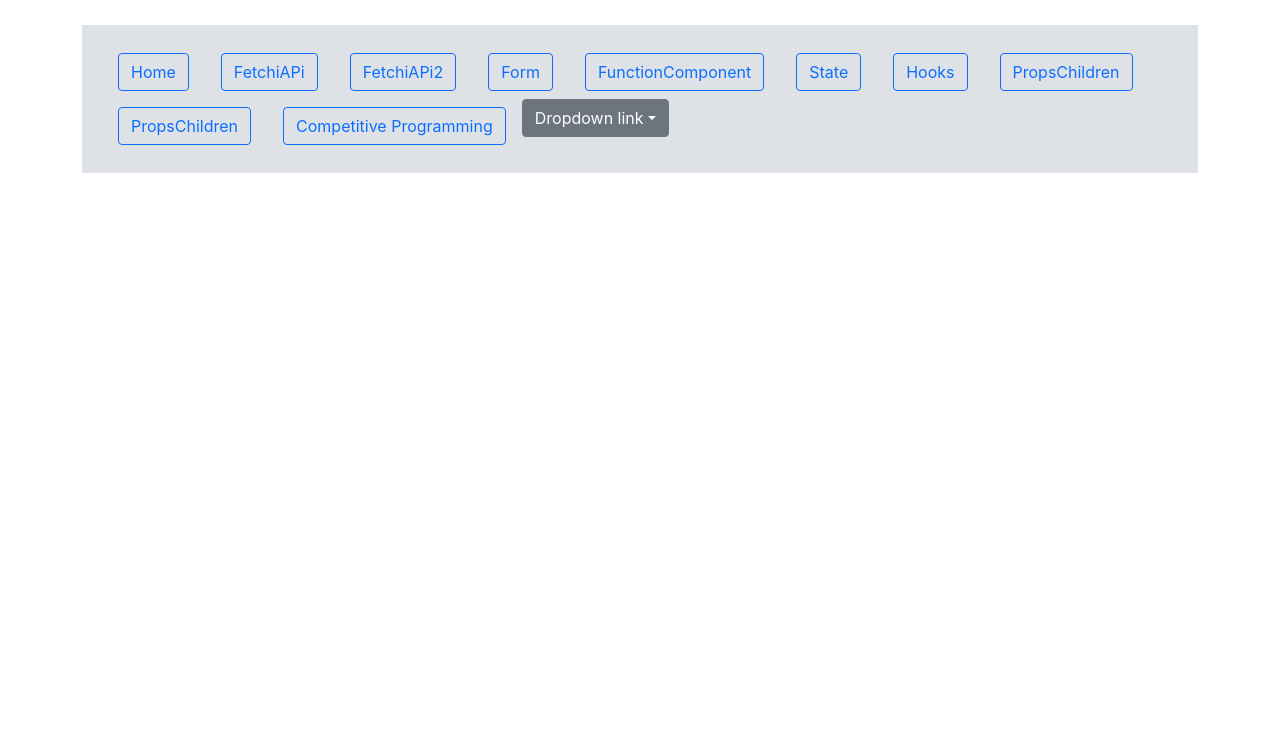
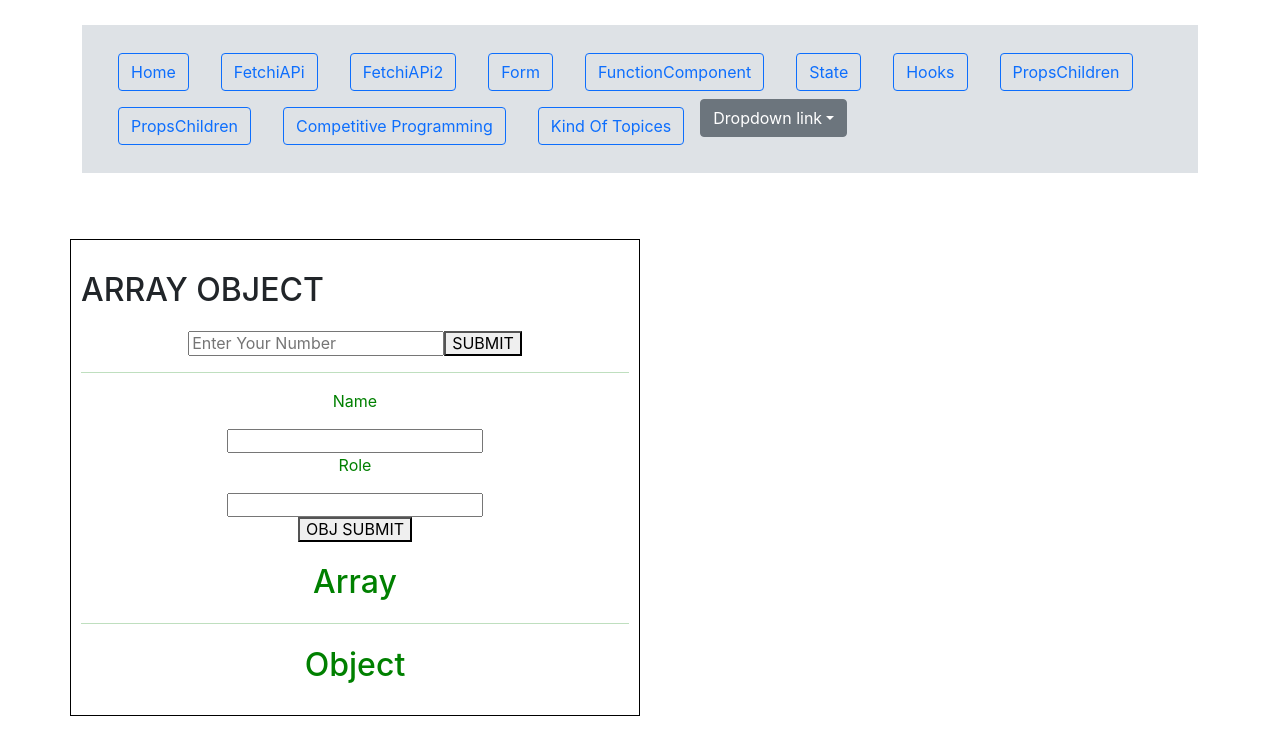
Before and after one commit to balaji1610/basic_react_new, a React (Create React App) app: page /kindOfTopices in a window 1280 px wide. Shown: the top 754 px of the page. Built offline with nearby package versions, Linux system fonts and the light colour scheme.

Commit message:
setarray&object

```diff
--- a/src/App.js
+++ b/src/App.js
@@ -22,7 +22,7 @@ import Nav from "./Components/Nav";
 import Lists from "./Components/Lists";
 
 import Program from "./CompetitiveProgramming/Program/Program";
-
+import Miscellaneous from "./Components/KindofTopices/miscellaneous/miscellaneousTopic";
 <img src={logo} className="App-logo" alt="logo" />;
 
 function App() {
@@ -46,6 +46,8 @@ function App() {
           <Route path="/List" element={<Lists />} />
 
           <Route path="/Competitiveprogramming" element={<Program />} />
+
+          <Route path="/kindOfTopices" element={<Miscellaneous />} />
         </Routes>
       </div>
     </div>
--- /dev/null
+++ b/src/Components/KindofTopices/ArratObject.jsx
@@ -0,0 +1,100 @@
+import { useState } from "react";
+
+export default function ArrayObject() {
+  //Array
+  const [arrayData, setArrayData] = useState([]);
+  const [clickarrayData, setClickData] = useState([]);
+
+  //Object
+  const [objectArray, setObjectData] = useState([]);
+
+  //Array Events
+
+  const handleEvent = (e) => {
+    // setArrayData((arrayData) => [...arrayData, e.target.value]);
+    setArrayData(e.target.value);
+  };
+
+  const ButtonClick = () => {
+    // setArrayData(...arrayData)
+    setClickData((clickarrayData) => [arrayData, ...clickarrayData]);
+  };
+
+  //Object Events
+
+  const [objectData, setObject] = useState({
+    Name: " ",
+    Role: " ",
+  });
+
+  const objectHanleEvent = (e) => {
+    setObject((prevState) => ({
+      ...prevState,
+      [e.target.name]: e.target.value,
+    }));
+  };
+
+  const ObjectSubmit = () => {
+    setObjectData((objectArray) => [...objectArray, objectData]);
+  };
+
+  // console.log(arrayData, "arrayData");
+
+  console.log(objectArray, "Objectarray");
+
+  // console.log(clickarrayData, "clickarrayData");
+  return (
+    <div className="App">
+      <input
+        type="text"
+        name="arrayData"
+        placeholder="Enter Your Number"
+        onChange={handleEvent}
+      />
+      <button onClick={ButtonClick}>SUBMIT</button>
+      <hr />
+      <div>
+        <p>Name</p>
+        <input
+          type="text"
+          name="Name"
+          placeholder="FirstName"
+          value={objectData.Name}
+          onChange={(e) => objectHanleEvent(e)}
+        />
+        <p>Role</p>
+        <input
+          type="text"
+          name="Role"
+          value={objectData.Role}
+          placeholder="Role"
+          onChange={(e) => objectHanleEvent(e)}
+        />
+        <br />
+        <button onClick={ObjectSubmit}>OBJ SUBMIT</button>
+      </div>
+
+      <div>
+        <h1>Array</h1>
+        {clickarrayData.map((item) => {
+          console.log(item, "ttt");
+          return <div>{item}</div>;
+        })}
+      </div>
+      <hr />
+
+      <div>
+        <h1>Object</h1>
+
+        {objectArray.map((item) => {
+          const { Name, Role } = item;
+          return (
+            <div>
+              Name:{Name} && Role:{Role}
+            </div>
+          );
+        })}
+      </div>
+    </div>
+  );
+}
--- /dev/null
+++ b/src/Components/KindofTopices/miscellaneous/miscellaneousTopic.jsx
@@ -0,0 +1,19 @@
+import ArrayObject from "../ArratObject";
+
+export default function miscellaneous() {
+  return (
+    <div>
+      <div class="col-md-12 col-sm-12">
+        <div class="row">
+          <div className="col-md-6 col-sm-6 Programm_c_ui">
+            {" "}
+            <h1>ARRAY OBJECT</h1>
+            <ArrayObject />
+          </div>
+
+          <div className="col-md-6 col-sm-6"></div>
+        </div>
+      </div>
+    </div>
+  );
+}
--- a/src/Components/Nav.jsx
+++ b/src/Components/Nav.jsx
@@ -29,6 +29,7 @@ function Nav() {
             </button>
           </Link>{" "}
         </a>
+
         <a class="nav-link ">
           <Link to="/Form">
             {" "}
@@ -86,6 +87,14 @@ function Nav() {
             </button>
           </Link>
         </a>
+        <a class="nav-link">
+          <Link to="/kindOfTopices">
+            {" "}
+            <button type="button" class="btn btn-outline-primary">
+              Kind Of Topices
+            </button>
+          </Link>{" "}
+        </a>
         <div class="dropdown">
           <a
             class="btn btn-secondary dropdown-toggle"
```
